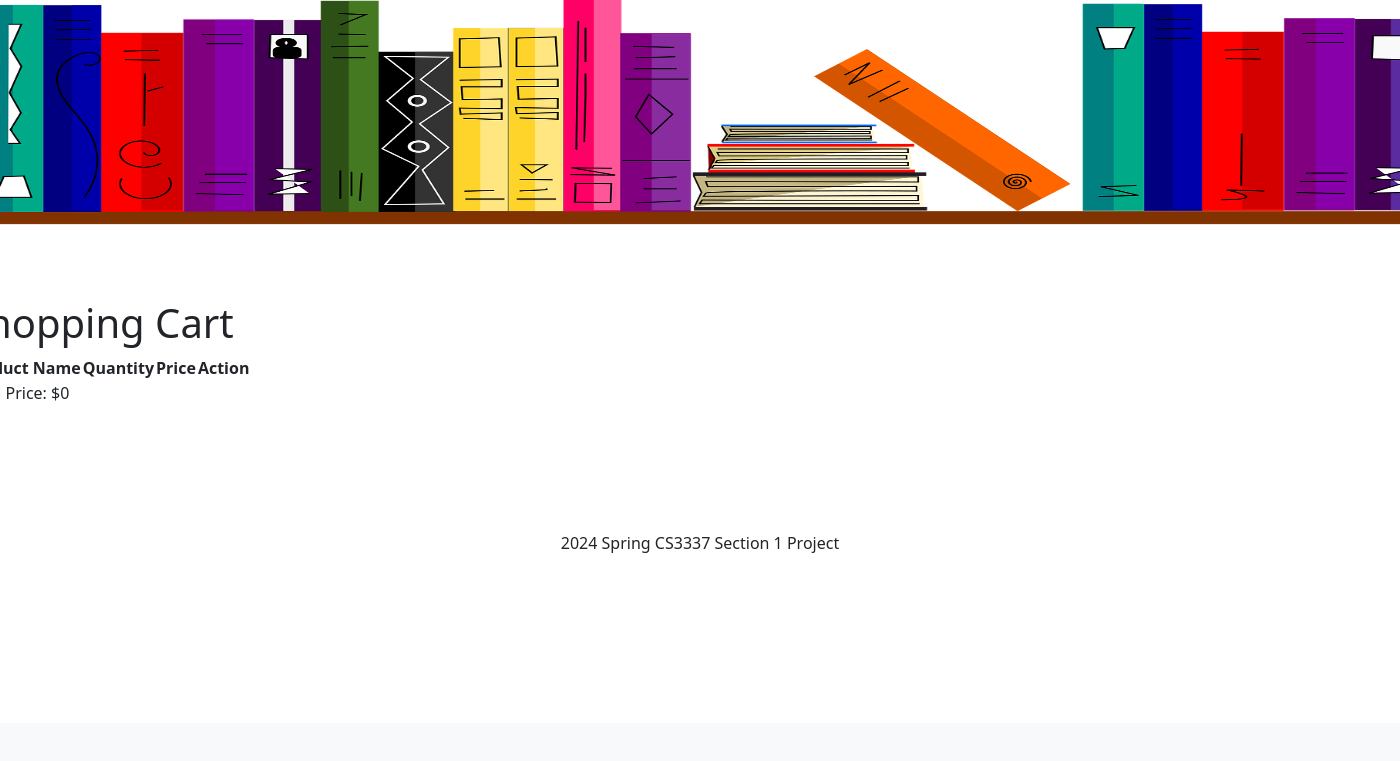
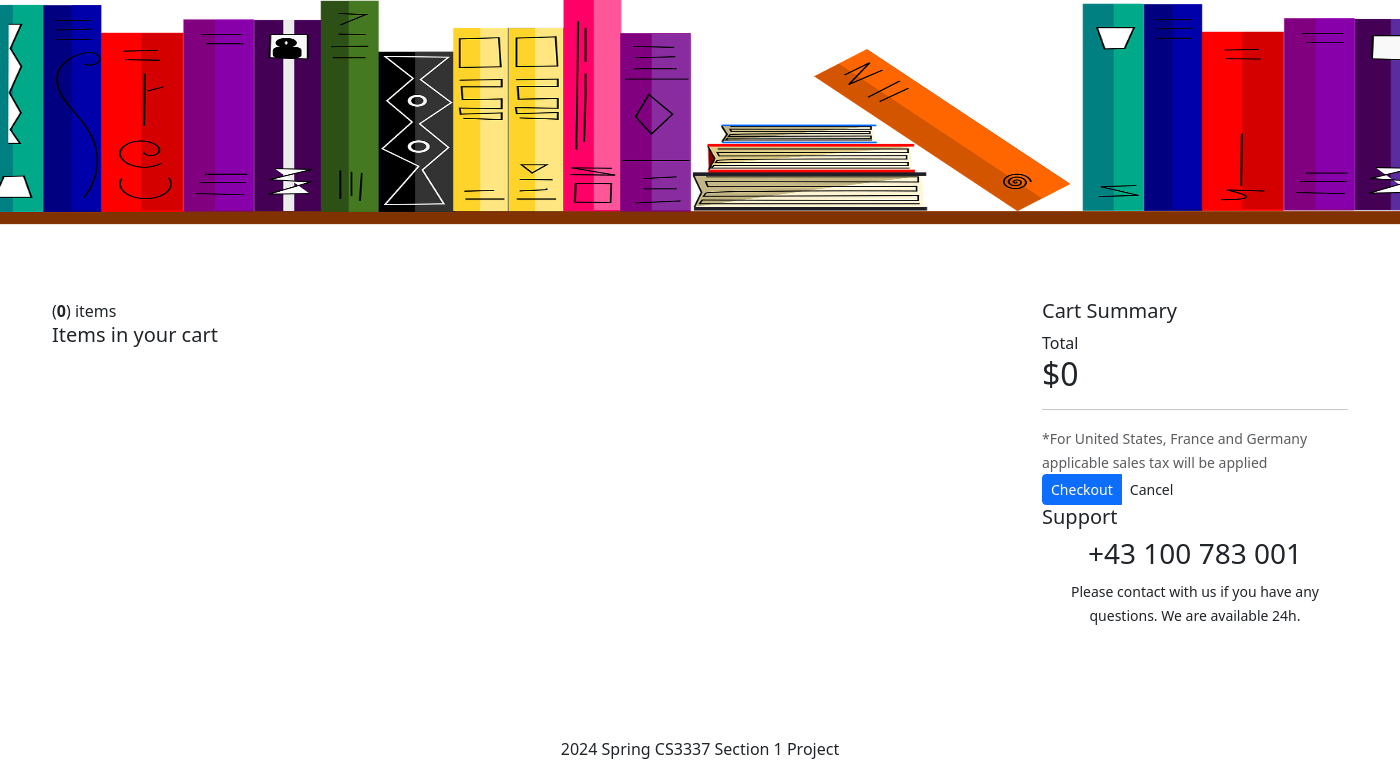
Before and after one commit to dokokitsune/cs3337-Project, a Django app: page /cart/ in a window 1400 px wide; the page is wider, and only the part inside the window is pictured. Shown: the part 77-838 px from the top of that part. Before the commit the page ends 630 px from the top of that part, so only its background shows below. Run offline with Django 3.2, Linux system fonts and the light colour scheme; lists and menus that the app fills with data are empty.

Commit message:
Massive Shopping Cart Overhaul

```diff
--- a/bookEx/templates/bookMng/cart.html
+++ b/bookEx/templates/bookMng/cart.html
@@ -13,31 +13,94 @@
     Shopping Cart
 {% endblock title %}
 
-
-
 {% block content %}
-    <h1>Shopping Cart</h1>
-    <table class="cart">
-        <thead>
+    <div class="container">
+        <div class="wrapper wrapper-content animated fadeInRight">
+            <div class="row">
+                <div class="col-md-9">
+                    <!-- Shopping cart content -->
+                    <div class="ibox">
+                        <div class="ibox-title">
+                            <span class="pull-right">(<strong>{{ cart_items|length }}</strong>) items</span>
+                            <h5>Items in your cart</h5>
+                        </div>
+                        <form method="post" action="{% url 'update_cart' %}">
+                            {% csrf_token %}
+                            {% for item in cart_items %}
+                            <div class="ibox-content">
+                                <div class="table">
+                                    <table class="table shoping_cart_table">
+                                        <tbody>
                                             <tr>
-                <th>Product Name</th>
-                <th>Quantity</th>
-                <th>Price</th>
-                <th>Action</th>
-            </tr>
-        </thead>
-        <tbody>
-            {% for item in cart_items %}
-                <tr>
-                    <td>{{ item.book.name }}</td>
-                    <td>{{ item.quantity }}</td>
-                    <td>${{ item.book.price }}</td>
+                                                <td width="90">
+                                                    <div class="cart-product-imitation">
+                                                    </div>
+                                                </td>
+                                                <td class="desc">
+                                                    <h3>
+                                                        <a href="{% url 'book_detail' item.book.id %}" class="book-name">
+                                                            {{ item.book.name }}
+                                                        </a>
+                                                    </h3>
+                                                    <div class="side-info">
+                                                        <a href="#" class="text-muted"><i class="fa fa-gift"></i> Add gift package</a>
+                                                        |
+                                                        <a href="{% url 'remove_from_cart' item.book.id %}" class="text-muted">
+                                                            <i class="fa fa-trash"></i> Remove item</a>
+                                                    </div>
+                                                </td>
                                                 <td>
-                        <a href="{% url 'remove_from_cart' item.book.id %}">Remove</a>
+                                                    ${{ item.book.price }}
+                                                </td>
+                                                <td width="65">
+                                                    <input type="number" name="quantity_{{ item.book.id }}"
+                                                           class="form-control" value="{{ item.quantity }}" min="1">
+                                                </td>
+                                                <td>
+                                                    <h4>
+                                                        ${{ item.total_price }}
+                                                    </h4>
                                                 </td>
                                             </tr>
-            {% endfor %}
                                         </tbody>
                                     </table>
-    <p>Total Price: ${{ total_price }}</p>
+                                </div>
+                            </div>
+                            {% endfor %}
+                        </form>
+                    </div>
+                </div>
+                <div class="col-md-3">
+                    <div class="ibox">
+                        <div class="ibox-title">
+                            <h5>Cart Summary</h5>
+                        </div>
+                        <div class="ibox-content">
+                            <span>Total</span>
+                            <h2 class="font-bold">${{ total_price }}</h2>
+                            <hr>
+                            <span class="text-muted small">*For United States, France and Germany applicable sales tax will be applied</span>
+                            <div class="m-t-sm">
+                                <div class="btn-group">
+                                    <a href="#" class="btn btn-primary btn-sm"><i class="fa fa-shopping-cart"></i> Checkout</a>
+                                    <a href="#" class="btn btn-white btn-sm">Cancel</a>
+                                </div>
+                            </div>
+                        </div>
+                    </div>
+
+                    <!-- Support -->
+                    <div class="ibox">
+                        <div class="ibox-title">
+                            <h5>Support</h5>
+                        </div>
+                        <div class="ibox-content text-center">
+                            <h3><i class="fa fa-phone"></i> +43 100 783 001</h3>
+                            <span class="small">Please contact with us if you have any questions. We are available 24h.</span>
+                        </div>
+                    </div>
+                </div>
+            </div>
+        </div>
+    </div>
 {% endblock content %}
--- a/bookMng/urls.py
+++ b/bookMng/urls.py
@@ -19,5 +19,7 @@ urlpatterns = [
     path('search', views.search_book, name='search_book'),
     path('my_favorites/', views.my_favorites, name='my_favorites'),
     path('favorite/<int:book_id>/', views.favorite, name='favorite'),
+    path('update_cart/', views.update_cart, name='update_cart'),
+    path('update_cart/<int:book_id>/', views.update_cart, name='update_cart'),
 
 ]
--- a/bookMng/views.py
+++ b/bookMng/views.py
@@ -151,6 +151,7 @@ def add_comment(request, book_id):
                   {
                       'item_list': MainMenu.objects.all(), 'form': form, 'book': book})
 
+
 @login_required(login_url=reverse_lazy('login'))
 def displaycom(request, book_id):
     book = Book.objects.get(id=book_id)
@@ -160,18 +161,19 @@ def displaycom(request, book_id):
                   {
                       'item_list': MainMenu.objects.all(), 'book': book, 'comments': comments})
 
+
 def add_to_cart(request, book_id):
     book = Book.objects.get(id=book_id)
 
     if 'cart' not in request.session:
         request.session['cart'] = {}
 
-    cart = request.session['cart']
+    shopping_cart = request.session['cart']
 
-    if str(book_id) in cart:
-        cart[str(book_id)]['quantity'] += 1
+    if str(book_id) in shopping_cart:
+        shopping_cart[str(book_id)]['quantity'] += 1
     else:
-        cart[str(book_id)] = {
+        shopping_cart[str(book_id)] = {
             'quantity': 1,
             'price': float(book.price)
         }
@@ -181,13 +183,29 @@ def add_to_cart(request, book_id):
     return redirect('cart')
 
 
-
 def remove_from_cart(request, book_id):
     if 'cart' in request.session:
-        cart = request.session['cart']
-        if str(book_id) in cart:
-            del cart[str(book_id)]
+        shopping_cart = request.session['cart']
+        if str(book_id) in shopping_cart:
+            if shopping_cart[str(book_id)]['quantity'] > 1:
+                shopping_cart[str(book_id)]['quantity'] -= 1
+            else:
+                del shopping_cart[str(book_id)]
             request.session.modified = True
+
+    return redirect('cart')
+
+
+def update_cart(request):
+    if request.method == 'POST':
+        shopping_cart = request.session.get('cart', {})
+
+        for book_id, item in shopping_cart.items():
+            quantity = int(request.POST.get(f'quantity_{book_id}', item['quantity']))
+            shopping_cart[book_id]['quantity'] = quantity
+
+        request.session['cart'] = shopping_cart
+        request.session.modified = True
 
     return redirect('cart')
 
@@ -197,19 +215,18 @@ def cart(request):
     total_price = 0
 
     if 'cart' in request.session:
-        cart = request.session['cart']
-        book_ids = cart.keys()
+        shopping_cart = request.session['cart']
+        book_ids = shopping_cart.keys()
         books = Book.objects.filter(id__in=book_ids)
 
         for book in books:
-            quantity = cart[str(book.id)]['quantity']
+            quantity = shopping_cart[str(book.id)]['quantity']
             total_price += book.price * quantity
             cart_items.append({'book': book, 'quantity': quantity})
 
     return render(request, 'bookMng/cart.html',
                   {'cart_items': cart_items, 'total_price': total_price,
                    'item_list': MainMenu.objects.all()})
-
 
 
 def search_book(request):
```
Lines whose indentation alone changed are shown as unchanged.
